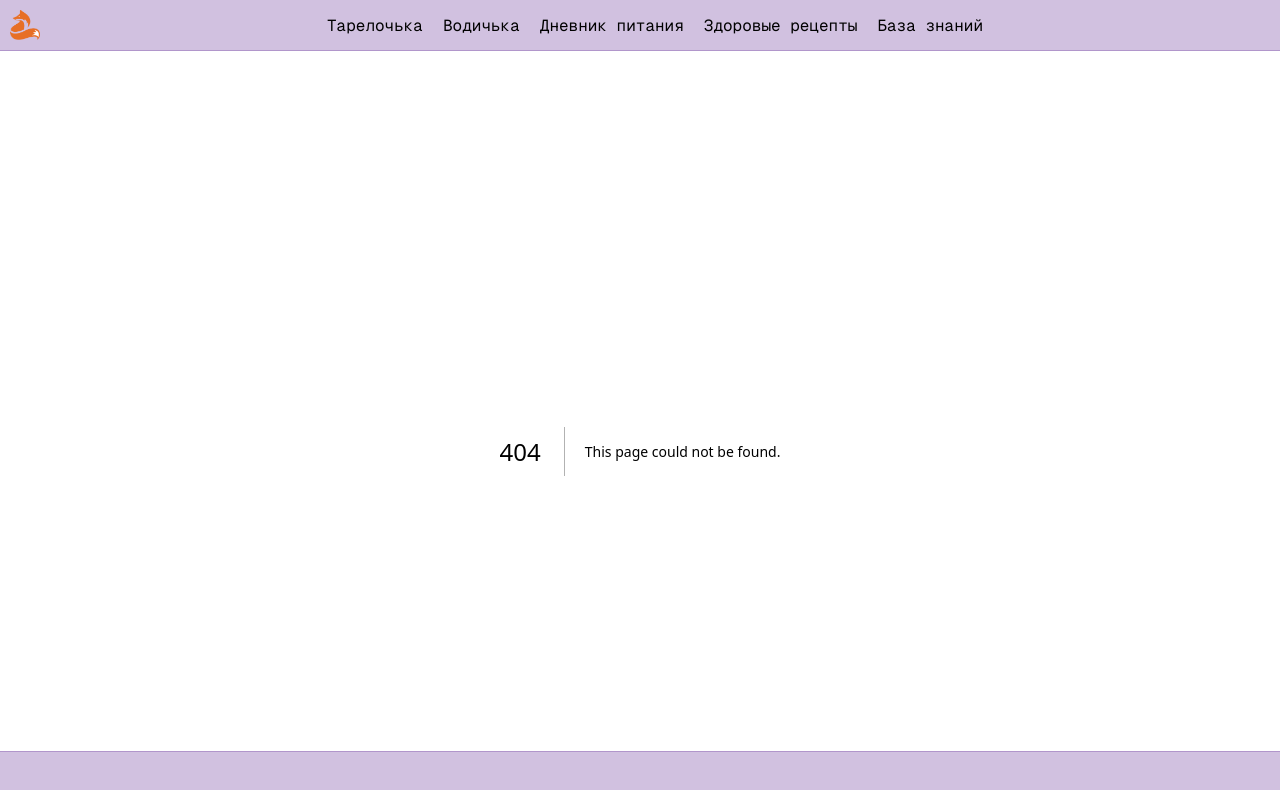
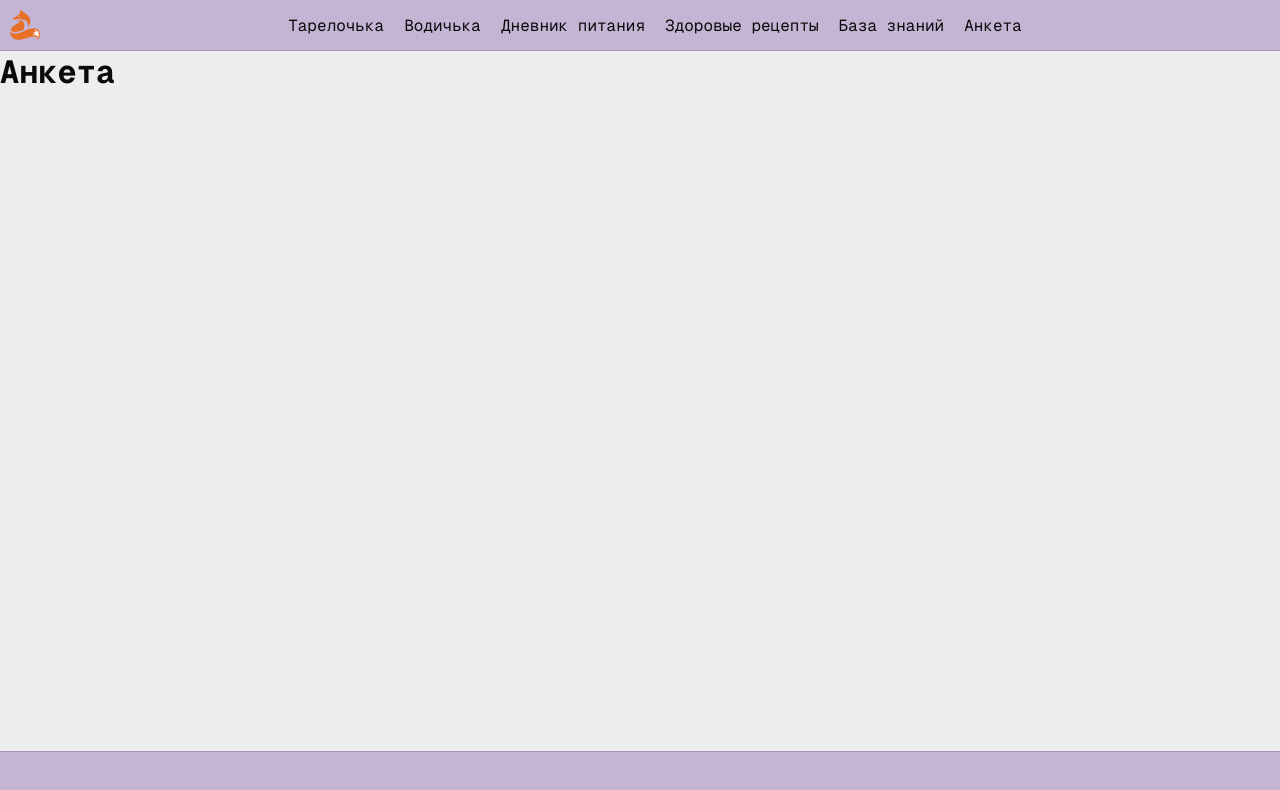
Before and after one commit to Slimmind/healthy-fox, a Next.js app: page /questionnaire in a window 1280 px wide. Before the commit this address had no page. Shown: the top 790 px of the page. Built offline with nearby package versions, Linux system fonts and the light colour scheme.

Commit message:
added Questionnaire route

```diff
--- /dev/null
+++ b/app/questionnaire/page.tsx
@@ -0,0 +1,3 @@
+export default function Questionnaire() {
+  return <h1>Анкета</h1>;
+}
--- a/configs/main-nav.config.ts
+++ b/configs/main-nav.config.ts
@@ -22,4 +22,8 @@ export const mainNavConfig: MainNavLink[] = [
     text: 'База знаний',
     url: ROUTES.KNOWLEDGE_BASE,
   },
+  {
+    text: 'Анкета',
+    url: ROUTES.QUESTIONNAIRE,
+  },
 ];
--- a/constants/routes.ts
+++ b/constants/routes.ts
@@ -4,4 +4,5 @@ export const ROUTES = {
   FOOD_DIARY: '/food-diary',
   HEALTHY_RECIPES: '/healthy-recipes',
   KNOWLEDGE_BASE: '/knowledge-base',
+  QUESTIONNAIRE: 'questionnaire',
 } as const;
```
